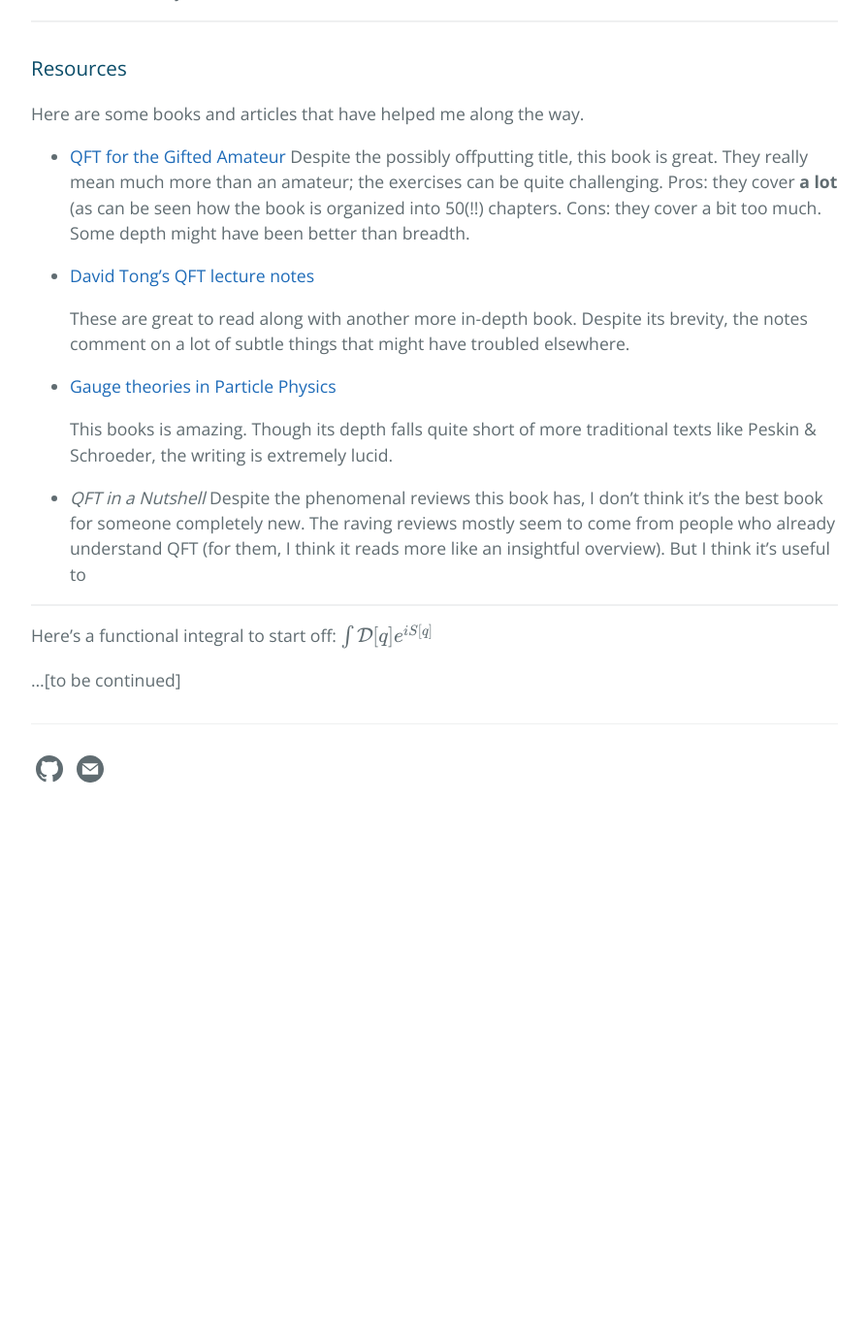
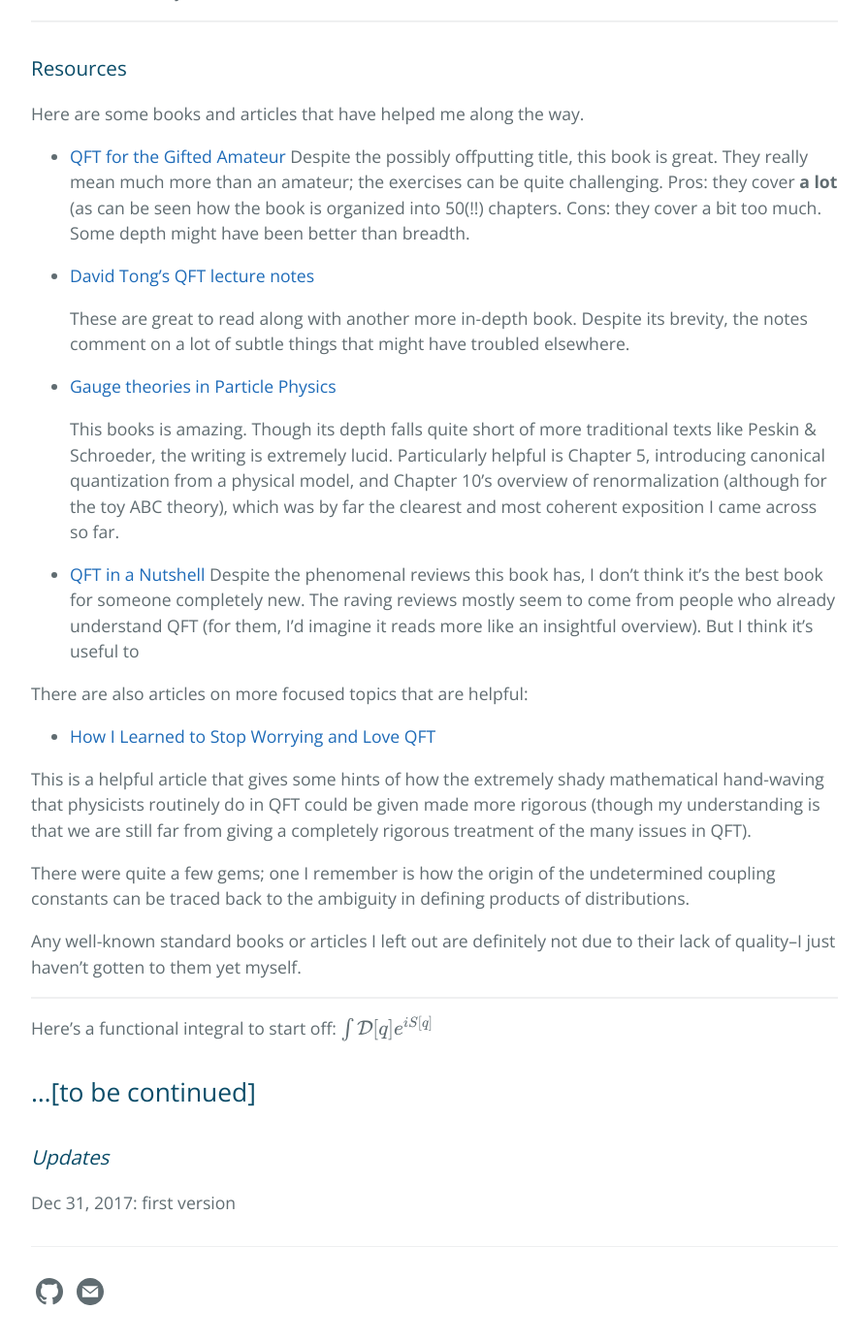
Before and after one commit to sung-max/sung-max.github.io, a Jekyll site: the page built from _posts/2017-12-31-Learning-QFT.markdown, in a window 1280 px wide and 1400 px high, scrolled down 2399 px. Shown: the top 1385 px of the window at 97% size, without its empty margins (192-1087 px from the left). Built offline with Jekyll 4.4.1, drawn with Linux system fonts in a browser that asks for light colours; our own code applies the rules of GitHub Pages for plain Markdown files; formulas are drawn with MathJax 3; before the commit the page ends 3260 px from its top, so only the background shows below that.

Commit message:
updated qftc

```diff
--- a/_posts/2017-12-31-Learning-QFT.markdown
+++ b/_posts/2017-12-31-Learning-QFT.markdown
@@ -95,11 +97,24 @@ Here are some books and articles that have helped me along the way.
 
 * [Gauge theories in Particle Physics](https://www.amazon.com/Theories-Particle-Physics-Graduate-Student/dp/0750309822)
 
-    This books is amazing. Though its depth falls quite short of more traditional texts like Peskin & Schroeder, the writing is extremely lucid.
+    This books is amazing. Though its depth falls quite short of more traditional texts like Peskin & Schroeder, the writing is extremely lucid. Particularly helpful is Chapter 5, introducing canonical quantization from a physical model, and Chapter 10's overview of renormalization (although for the toy ABC theory), which was by far the clearest and most coherent exposition I came across so far.
 
 
-* *QFT in a Nutshell* Despite the phenomenal reviews this book has, I don't think it's the best book for someone completely new. The raving reviews mostly seem to come from people who already understand QFT (for them, I think it reads more like an insightful overview). But I think it's useful to
+* [QFT in a Nutshell](https://www.amazon.com/Quantum-Field-Theory-Nutshell-nutshell/dp/0691140340) Despite the phenomenal reviews this book has, I don't think it's the best book for someone completely new. The raving reviews mostly seem to come from people who already understand QFT (for them, I'd imagine it reads more like an insightful overview). But I think it's useful to
 
+
+
+There are also articles on more focused topics that are helpful:
+
+* [How I Learned to Stop Worrying and Love QFT](https://arxiv.org/abs/1201.2714)
+
+This is a helpful article that gives some hints of how the extremely shady mathematical hand-waving that physicists routinely do in QFT could be given made more rigorous (though my understanding is that we are still far from giving a completely rigorous treatment of the many issues in QFT).
+
+There were quite a few gems; one I remember is how the origin of the undetermined coupling constants can be traced back to the ambiguity in defining products of distributions.
+
+
+
+Any well-known standard books or articles I left out are definitely not due to their lack of quality--I just haven't gotten to them yet myself.
 
 -----
 
@@ -107,6 +122,8 @@ Here's a functional integral to start off:
 $$\int \mathcal{D}[q]e^{i S[q]} $$
 
 ...\[to be continued\]
+--------
 
+### *Updates*
 
-[phy3318]: https://www.physics.uci.edu/~tanedo/P3318.html
+Dec 31, 2017: first version
```
Also changed, not shown: other parts of _posts/2017-12-31-Learning-QFT.markdown (+2 -0 lines).
